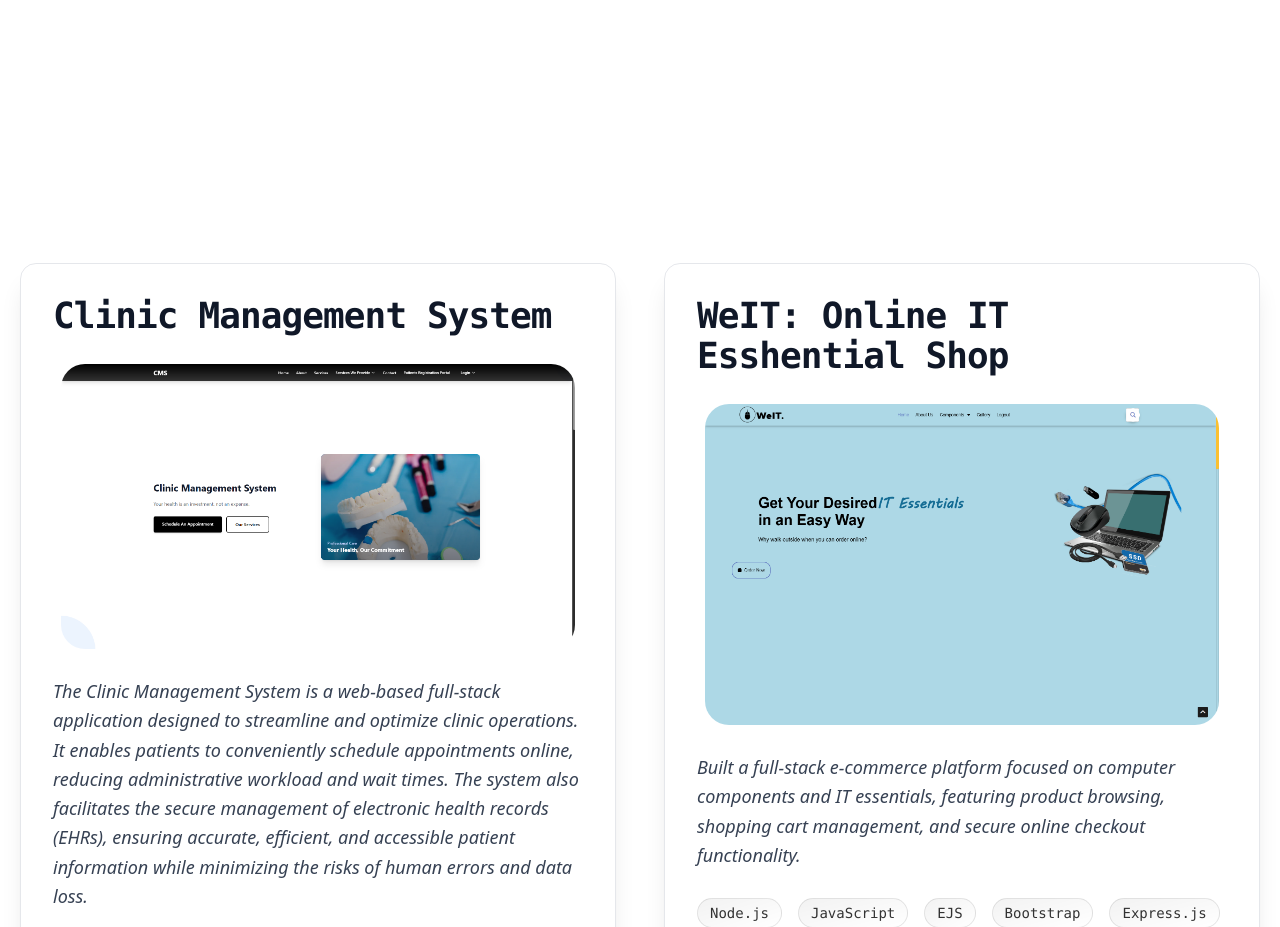
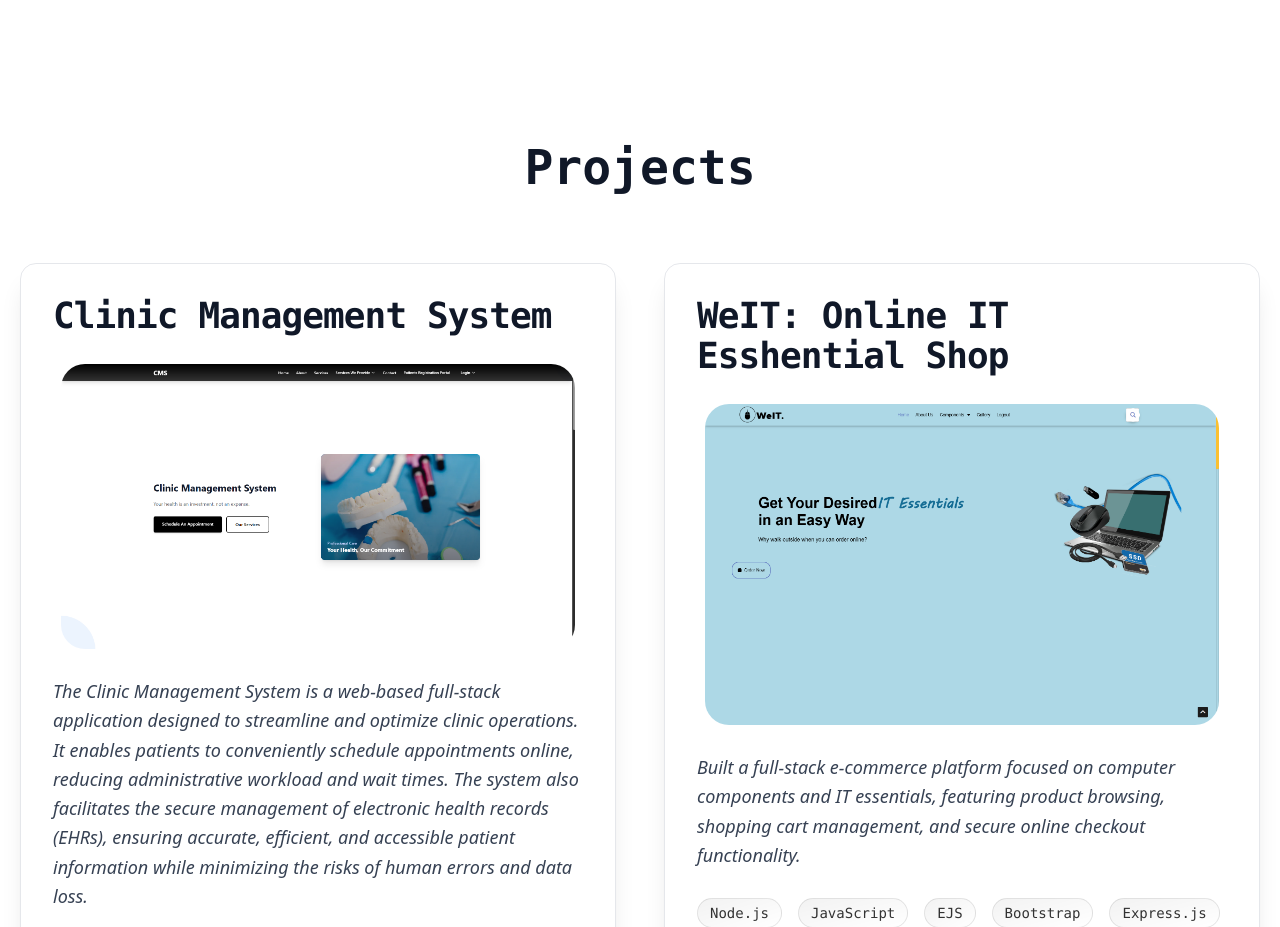
Before and after one commit to alfrcezekiel/portfolio, a React (Vite) app: page / in a window 1280 px wide. Shown: the part 1529-2456 px from the top of the page. Built offline with nearby package versions, Linux system fonts and the light colour scheme.

Commit message:
update the section title of project panel

```diff
--- a/src/components/project_section.tsx
+++ b/src/components/project_section.tsx
@@ -11,10 +11,11 @@ import { useTheme } from "@/context/use-theme";
 const ProjectSection = () => {
     const { isDark } = useTheme();
     const bg = isDark ? 'bg-black' : 'bg-white';
+    const isText = isDark ? 'text-white' : 'text-gray-900';
 
     return (
         <section id="projects" className={`py-7 px-4 md:py-10 md:px-20 sm:px-2 sm:py-8 lg:px-4 lg:py-8 ${bg}`}>
-            <h2 className="text-4xl lg:text-5xl md:text-5xl sm:text-5xl font-bold text-white font-mono text-center md:py-4 md:px-2 sm:px-4 sm:py-2 lg:px-5 lg:py-4 py-2 px-3">
+            <h2 className={`text-4xl lg:text-5xl md:text-5xl sm:text-5xl font-bold ${isText} font-mono text-center md:py-4 md:px-2 sm:px-4 sm:py-2 lg:px-5 lg:py-4 py-2 px-3`}>
                 Projects
             </h2>
             <div className="container mx-auto px-6 py-18 lg:px-10 lg:py-18 sm:py-18 xl:py-14 xl:px-1 grid grid-cols-1 lg:grid-cols-2 gap-8 lg:gap-12 items-stretch">
```
